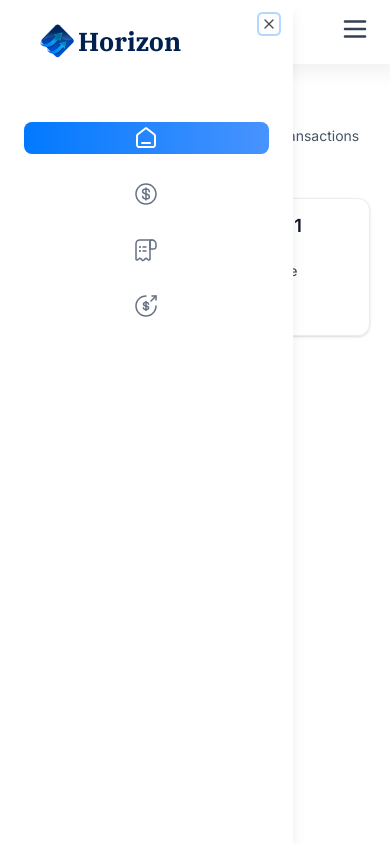
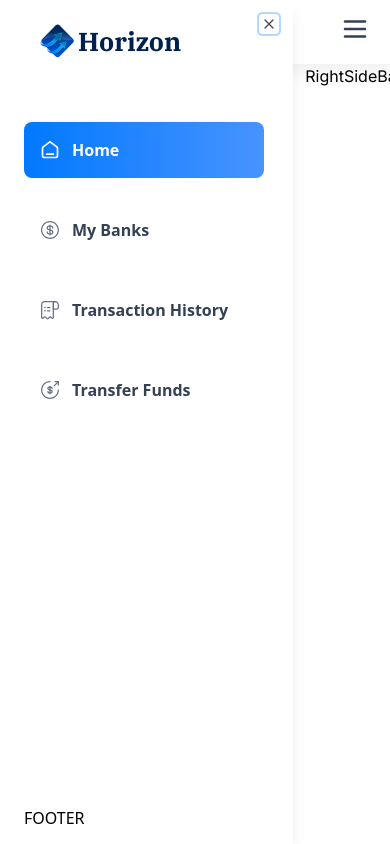
Before and after one commit to KwanJunEr/Horizon, a Next.js app: page / in a window 390 px wide. Both pictures are taken after a click on the button 355 px from the left and 29 px from the top of the page. Built offline with nearby package versions, Linux system fonts and the light colour scheme.

Commit message:
created mobile navigation bar

```diff
--- a/app/(root)/page.tsx
+++ b/app/(root)/page.tsx
@@ -1,4 +1,5 @@
 import HeaderBox from '@/components/HeaderBox'
+import RightSideBar from '@/components/RightSideBar';
 import TotalBalanceBox from '@/components/TotalBalanceBox';
 import React from 'react'
 
@@ -21,7 +22,14 @@ const loggedIn = {firstName: 'Jonas'};
                     totalCurrentBalance = {1250.35}
                 />
             </header>
+
+            RECENT TRANSAXTIONS
         </div>
+        <RightSideBar
+        user = {loggedIn}
+        transactions = {[]}
+        banks = {[]}
+        />
    </section>
   )
 }
--- a/components/MobileNav.tsx
+++ b/components/MobileNav.tsx
@@ -56,22 +56,23 @@ const MobileNav = ({ user }: MobileNavProps) => {
                       <Link
                         href={item.route}
                         key={item.label}
-                        className={cn("sidebar-link", {
+                        className={cn("mobilenav-sheet_close w-full", {
                           "bg-bank-gradient": isActive, //conditional class
                         })}
                       >
-                        <div className="relative size-6">
+
                           <Image
                             src={item.imgURL}
                             alt={item.label}
-                            fill
+                            width={20}
+                            height={20}
                             className={cn({
                               "brightness-[3] invert-0": isActive,
                             })}
                           />
-                        </div>
+
                         <p
-                          className={cn("sidebar-label", {
+                          className={cn("text-16 font-semibold text-black-2", {
                             "!text-white": isActive,
                           })}
                         >
@@ -81,8 +82,11 @@ const MobileNav = ({ user }: MobileNavProps) => {
                     </SheetClose>
                   );
                 })}
+
+                USER
               </nav>
             </SheetClose>
+            FOOTER
           </div>
         </SheetContent>
       </Sheet>
--- /dev/null
+++ b/components/RightSideBar.tsx
@@ -0,0 +1,11 @@
+import React from 'react'
+
+const RightSideBar = ({user, transactions, banks}: RightSidebarProps) => {
+  return (
+    <div>
+      RightSideBar
+    </div>
+  )
+}
+
+export default RightSideBar
```
